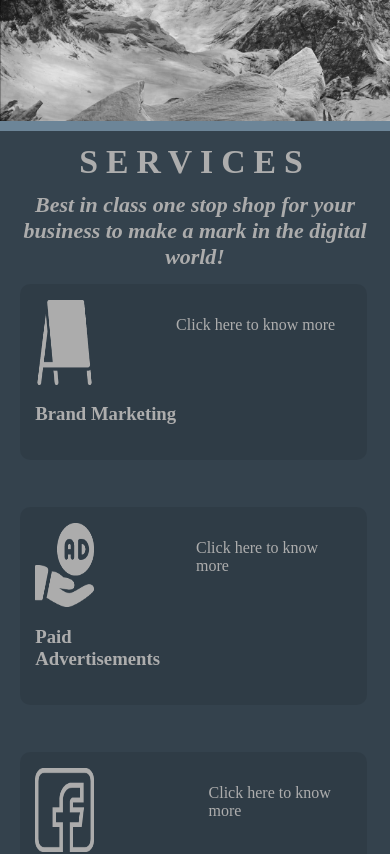
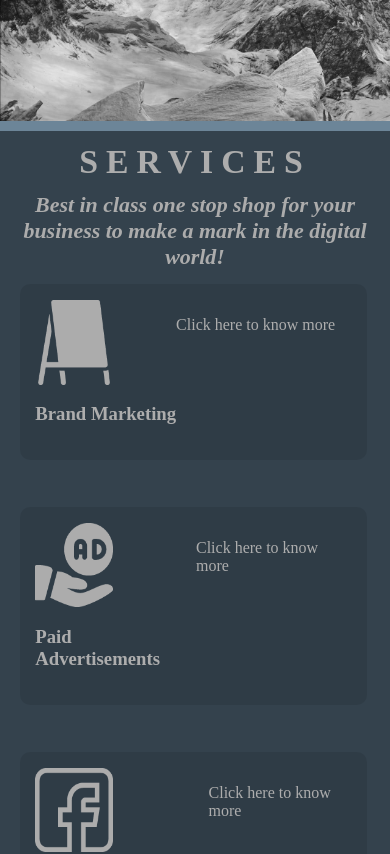
Before and after one commit to TazzDev/Alive-Digital-Services, a React app: page / in a window 390 px wide. Shown: the part 723-1577 px from the top of the page. Built offline with nearby package versions, Linux system fonts and the light colour scheme.

Commit message:
Minor alters

```diff
--- a/src/styles/components/_card.scss
+++ b/src/styles/components/_card.scss
@@ -43,6 +43,6 @@
         width: 100%;
     }
     .serv-icon {
-        width:15vw;
+        width:20vw;
     }
 }
```
